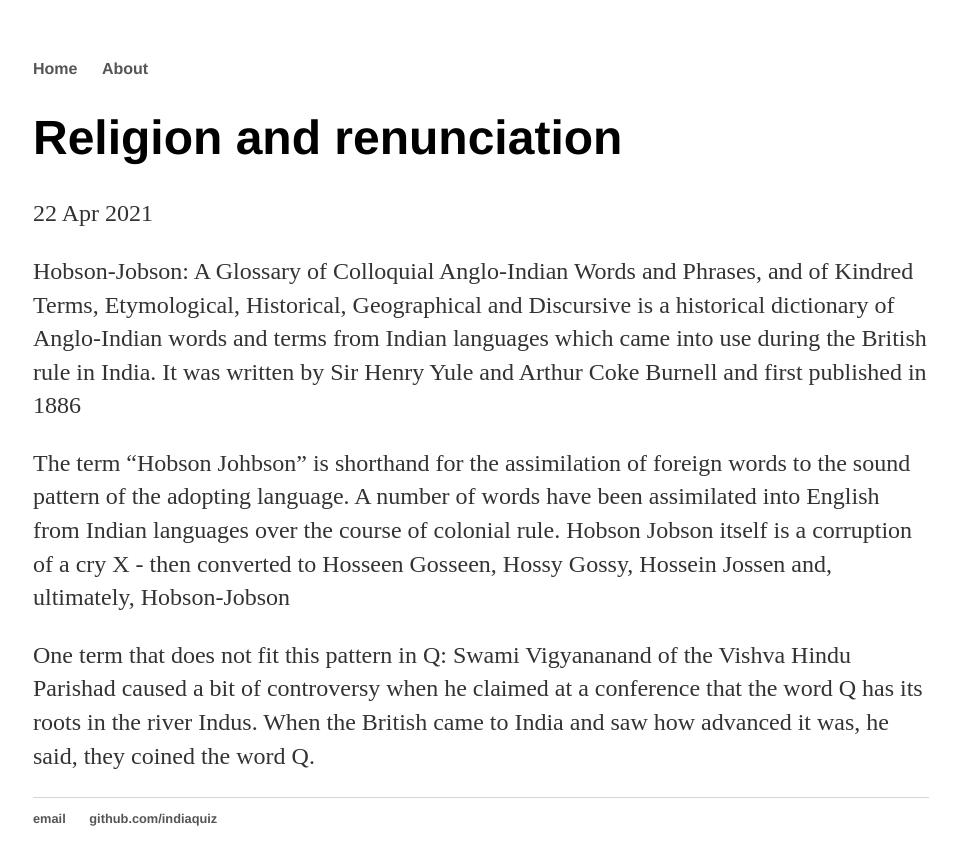
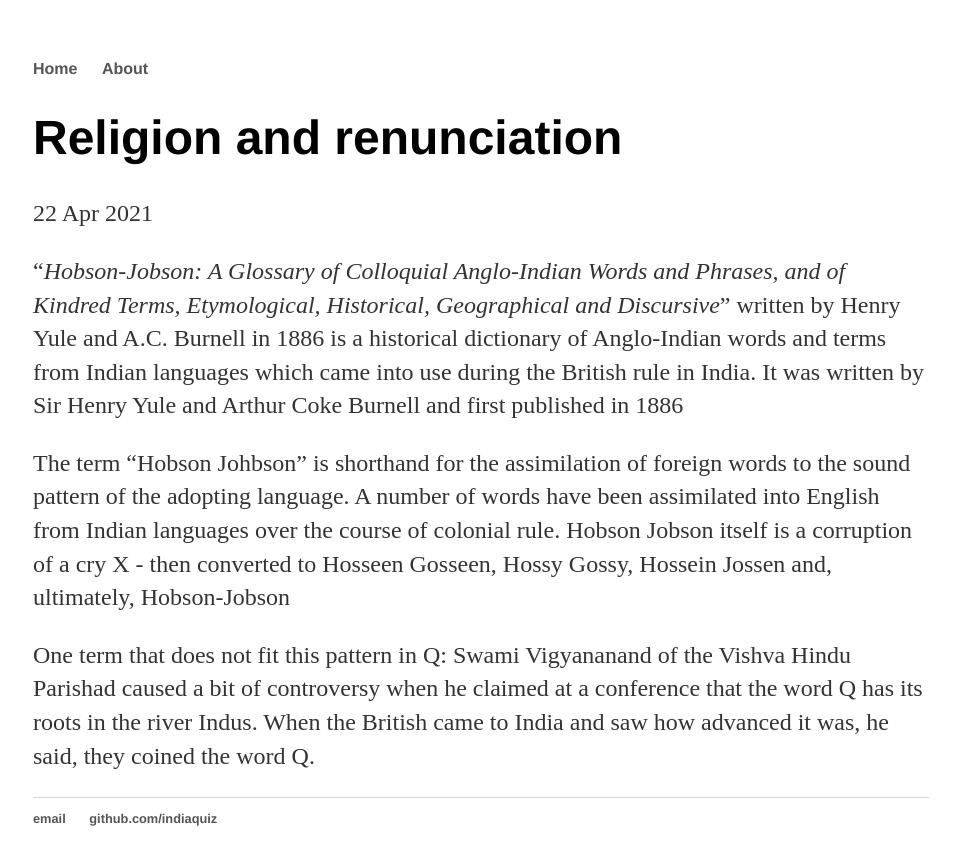
Before and after one commit to indiaquiz/indiaquiz.github.io, a Jekyll site: the page built from _posts/2021-04-22-Hobson-Jobson.md, in a window 1280 px wide. Shown: the top 865 px of the page, without its empty margins (159-1117 px from the left). Built offline with Jekyll 4.4.1, drawn with Linux system fonts in a browser that asks for light colours.

Commit message:
Update 2021-04-22-Hobson-Jobson.md

```diff
--- a/_posts/2021-04-22-Hobson-Jobson.md
+++ b/_posts/2021-04-22-Hobson-Jobson.md
@@ -4,7 +4,7 @@
 date: 2021-04-22
 ---
 
-Hobson-Jobson: A Glossary of Colloquial Anglo-Indian Words and Phrases, and of Kindred Terms, Etymological, Historical, Geographical and Discursive is a historical dictionary of Anglo-Indian words and terms from Indian languages which came into use during the British rule in India. It was written by Sir Henry Yule and Arthur Coke Burnell and first published in 1886
+"_Hobson-Jobson: A Glossary of Colloquial Anglo-Indian Words and Phrases, and of Kindred Terms, Etymological, Historical, Geographical and Discursive_" written by Henry Yule and A.C. Burnell in 1886 is a historical dictionary of Anglo-Indian words and terms from Indian languages which came into use during the British rule in India. It was written by Sir Henry Yule and Arthur Coke Burnell and first published in 1886
 
 The term "Hobson Johbson" is shorthand for the assimilation of foreign words to the sound pattern of the adopting language. A number of words have been assimilated into English from Indian languages over the course of colonial rule. Hobson Jobson itself is a corruption of a cry X - then converted to Hosseen Gosseen, Hossy Gossy, Hossein Jossen and, ultimately, Hobson-Jobson
 
```
